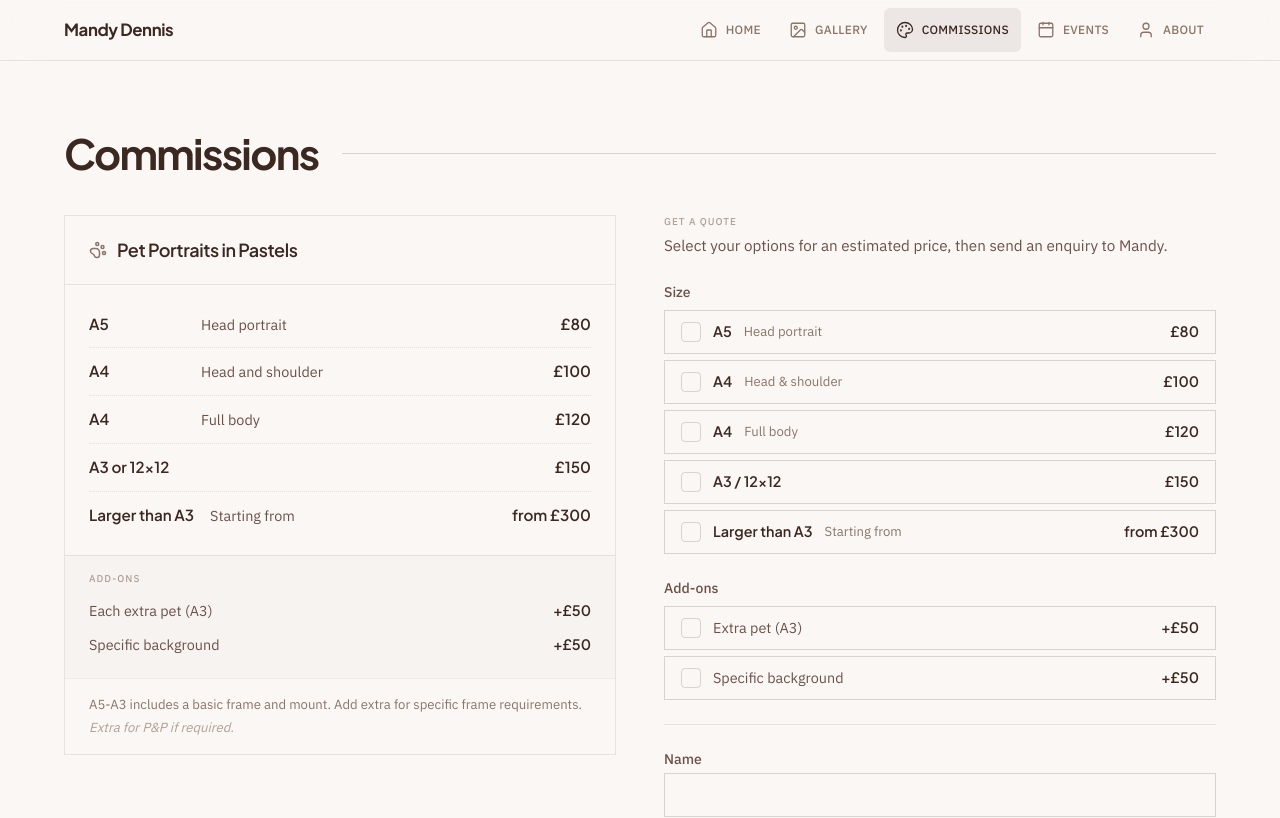
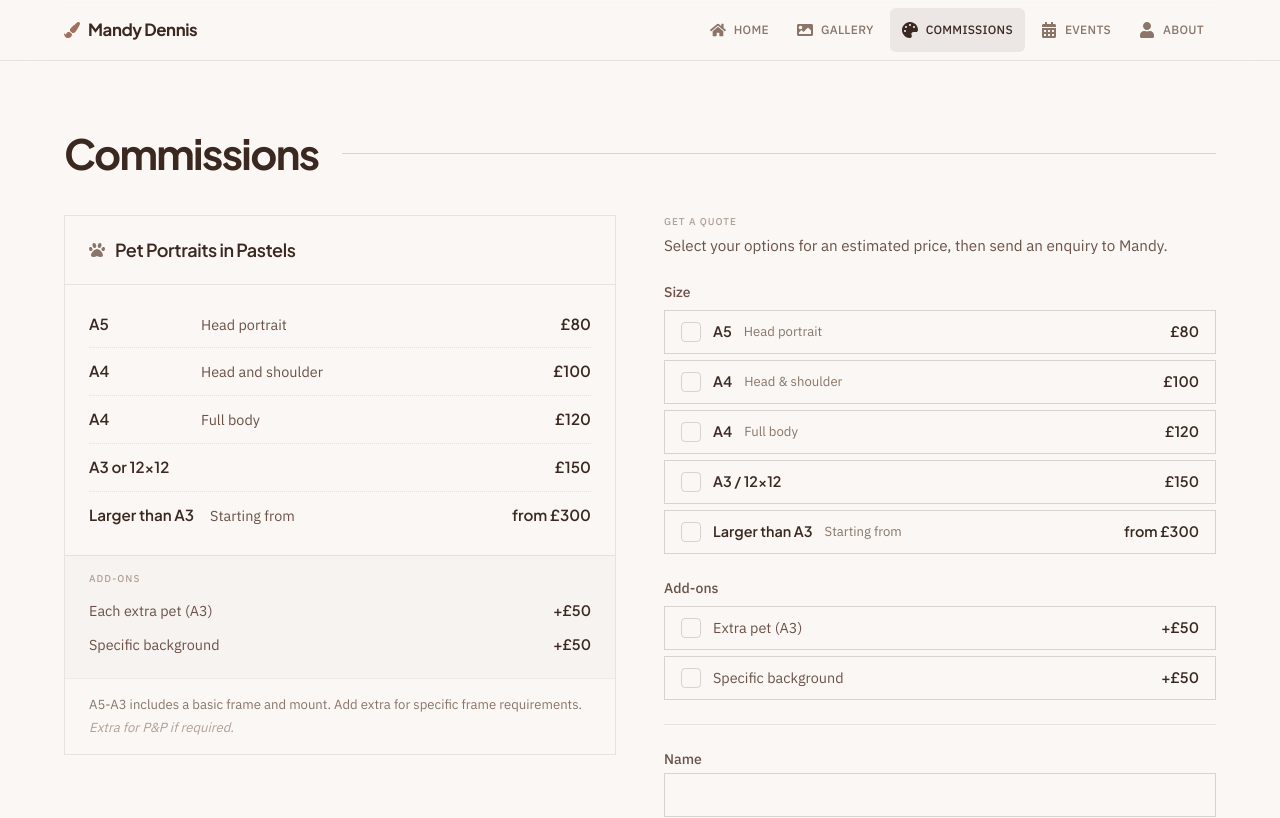
Before and after one commit to tmhnsly/mandydennis-art, a React (Vite) app: page /commissions in a window 1280 px wide. Shown: the top 818 px of the page. Built offline with nearby package versions, Linux system fonts and the light colour scheme; no server answers.

Commit message:
feat: switch to react-icons/fa, add paint brush logo + favicon
- All icons now use react-icons/fa for consistency
- FaPaintBrush logo in nav next to 'Mandy Dennis' (accent color)
- SVG favicon using paint brush motif in accent color
- Removed lucide-react dependency

```diff
--- a/index.html
+++ b/index.html
@@ -3,6 +3,7 @@
   <head>
     <meta charset="UTF-8" />
     <meta name="viewport" content="width=device-width, initial-scale=1.0" />
+    <link rel="icon" type="image/svg+xml" href="/favicon.svg" />
     <title>Mandy Dennis Art</title>
     <meta name="description" content="Self-taught artist specialising in pastel pet portraits, wildlife, seascapes and watercolour landscapes. Open for commissions." />
     <link rel="preconnect" href="https://fonts.googleapis.com" />
--- a/package.json
+++ b/package.json
@@ -12,9 +12,9 @@
   "dependencies": {
     "@sanity/client": "^7.20.0",
     "@sanity/image-url": "^2.1.1",
-    "lucide-react": "^1.7.0",
     "react": "^19.0.0",
     "react-dom": "^19.0.0",
+    "react-icons": "^5.6.0",
     "react-router-dom": "^7.14.0",
     "yet-another-react-lightbox": "^3.30.1"
   },
--- a/src/components/CommissionCard.tsx
+++ b/src/components/CommissionCard.tsx
@@ -1,4 +1,4 @@
-import { PawPrint } from "lucide-react";
+import { FaPaw } from "react-icons/fa";
 import type { CommissionCategory } from "../types";
 
 interface Props {
@@ -10,7 +10,7 @@ export default function CommissionCard({ category, currency }: Props) {
   return (
     <div className="border border-line">
       <div className="px-6 py-5 border-b border-line flex items-center gap-2.5">
-        <PawPrint size={18} className="text-text-muted flex-shrink-0" />
+        <FaPaw size={16} className="text-text-muted flex-shrink-0" />
         <h3 className="font-display text-lg font-semibold tracking-tight">
           {category.title}
         </h3>
--- a/src/components/CommissionForm.tsx
+++ b/src/components/CommissionForm.tsx
@@ -1,5 +1,5 @@
 import { useState } from "react";
-import { MessageCircle, Check } from "lucide-react";
+import { FaCommentDots, FaCheck } from "react-icons/fa";
 import { useSiteSettings } from "../context/SiteSettings";
 
 const SIZE_OPTIONS = [
@@ -90,7 +90,7 @@ export default function CommissionForm() {
                       active ? "border-text bg-text" : "border-line-strong"
                     }`}
                   >
-                    {active && <Check size={13} className="text-bg" />}
+                    {active && <FaCheck size={10} className="text-bg" />}
                   </div>
                   <span className="font-display font-semibold text-[0.9rem]">{opt.label}</span>
                   {opt.desc && (
@@ -131,7 +131,7 @@ export default function CommissionForm() {
                       active ? "border-text bg-text" : "border-line-strong"
                     }`}
                   >
-                    {active && <Check size={13} className="text-bg" />}
+                    {active && <FaCheck size={10} className="text-bg" />}
                   </div>
                   <span className="text-[0.9rem] text-text-mid">{addon.label}</span>
                 </div>
@@ -229,7 +229,7 @@ export default function CommissionForm() {
         type="submit"
         className="w-full min-h-11 py-3 bg-text text-bg font-medium text-sm tracking-wide uppercase flex items-center justify-center gap-2 hover:opacity-85 transition-opacity"
       >
-        <MessageCircle size={16} />
+        <FaCommentDots size={14} />
         Send Enquiry
       </button>
     </form>
--- a/src/components/Nav.tsx
+++ b/src/components/Nav.tsx
@@ -1,13 +1,13 @@
 import { NavLink } from "react-router-dom";
-import { Home, Image, Palette, Calendar, User } from "lucide-react";
-import type { LucideIcon } from "lucide-react";
+import { FaPaintBrush, FaHome, FaImage, FaPalette, FaCalendarAlt, FaUser } from "react-icons/fa";
+import type { IconType } from "react-icons";
 
-const links: { to: string; label: string; icon: LucideIcon }[] = [
-  { to: "/", label: "Home", icon: Home },
-  { to: "/gallery", label: "Gallery", icon: Image },
-  { to: "/commissions", label: "Commissions", icon: Palette },
-  { to: "/events", label: "Events", icon: Calendar },
-  { to: "/about", label: "About", icon: User },
+const links: { to: string; label: string; icon: IconType }[] = [
+  { to: "/", label: "Home", icon: FaHome },
+  { to: "/gallery", label: "Gallery", icon: FaImage },
+  { to: "/commissions", label: "Commissions", icon: FaPalette },
+  { to: "/events", label: "Events", icon: FaCalendarAlt },
+  { to: "/about", label: "About", icon: FaUser },
 ];
 
 export default function Nav() {
@@ -16,8 +16,9 @@ export default function Nav() {
       <div className="max-w-[1400px] mx-auto flex items-center justify-between px-[clamp(1.5rem,5vw,4rem)] py-2">
         <NavLink
           to="/"
-          className="font-display font-bold text-[1.05rem] tracking-tight text-text min-h-11 flex items-center"
+          className="font-display font-bold text-[1.05rem] tracking-tight text-text min-h-11 flex items-center gap-2"
         >
+          <FaPaintBrush className="text-accent" size={16} />
           Mandy Dennis
         </NavLink>
 
@@ -35,7 +36,7 @@ export default function Nav() {
                   }`
                 }
               >
-                <Icon size={18} strokeWidth={1.75} className="flex-shrink-0" />
+                <Icon size={16} className="flex-shrink-0" />
                 <span className="hidden lg:inline">{label}</span>
               </NavLink>
             </li>
--- a/src/components/gallery/TagFilter.tsx
+++ b/src/components/gallery/TagFilter.tsx
@@ -1,4 +1,4 @@
-import { Star, X } from "lucide-react";
+import { FaStar, FaTimes } from "react-icons/fa";
 
 interface Props {
   availableTags: string[];
@@ -32,7 +32,7 @@ export default function TagFilter({
               : "border-line-strong text-text-muted hover:border-text hover:text-text"
           }`}
         >
-          <Star size={15} className={featuredActive ? "fill-current" : ""} />
+          <FaStar size={13} />
           Featured
         </button>
       )}
@@ -41,7 +41,7 @@ export default function TagFilter({
           onClick={onClear}
           className={`${TAG_BASE} bg-text border-text text-bg`}
         >
-          <X size={15} />
+          <FaTimes size={13} />
           Clear
         </button>
       )}
--- a/src/pages/HomePage.tsx
+++ b/src/pages/HomePage.tsx
@@ -1,6 +1,6 @@
 import { useState, useEffect } from "react";
 import { Link } from "react-router-dom";
-import { Image, ArrowRight } from "lucide-react";
+import { FaImage, FaArrowRight } from "react-icons/fa";
 import { getArtwork } from "../lib/content";
 import { useSiteSettings } from "../context/SiteSettings";
 import { useAnimateIn } from "../hooks/useAnimateIn";
@@ -37,7 +37,7 @@ export default function HomePage() {
               to="/gallery"
               className="inline-flex items-center gap-2 min-h-11 px-5 py-3 bg-text text-bg text-[0.8rem] font-medium tracking-wide uppercase border border-text hover:opacity-85 transition-opacity"
             >
-              <Image size={16} />
+              <FaImage size={14} />
               View Gallery
             </Link>
             <Link
@@ -77,7 +77,7 @@ export default function HomePage() {
                   to="/gallery"
                   className="inline-flex items-center gap-2 min-h-11 px-5 py-3 text-text text-[0.8rem] font-medium tracking-wide uppercase border border-text hover:bg-text hover:text-bg transition-colors"
                 >
-                  <ArrowRight size={16} />
+                  <FaArrowRight size={14} />
                   Browse all work
                 </Link>
               </div>
```
Also changed, not shown: public/favicon.svg (added), 1 other file (tests, documents, lock files or other folders).
